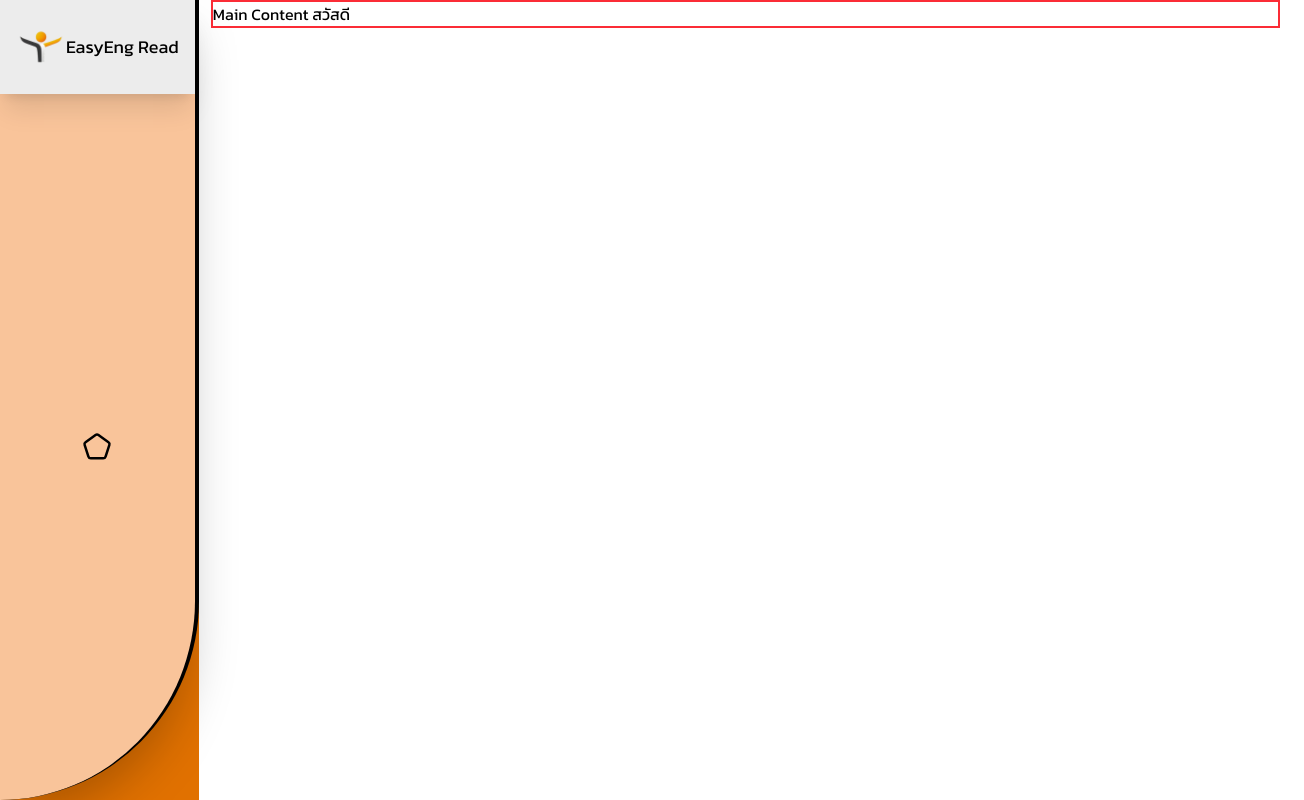
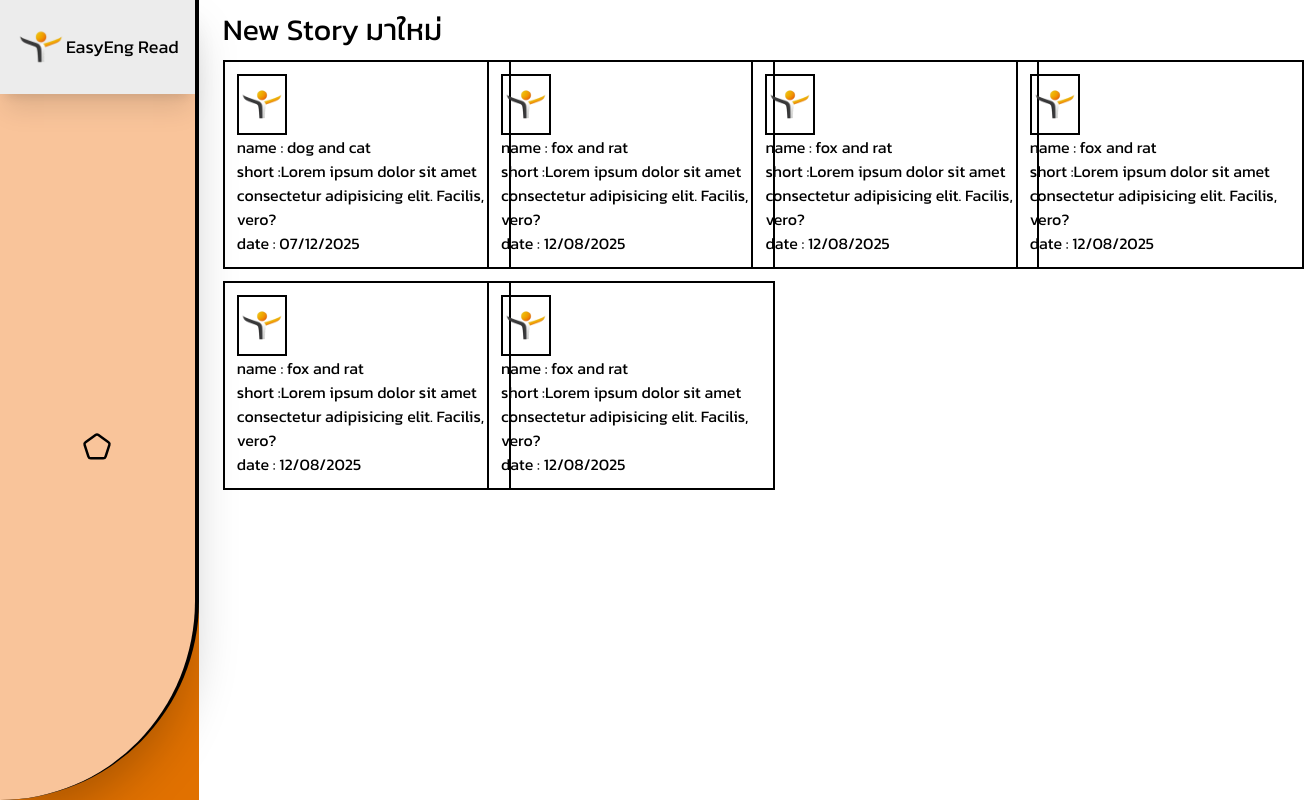
Before and after one commit to Theerapath-Ch/EasyEng-Read, a Next.js app: page / in a window 1280 px wide. Shown: the whole page, 1304 px wide, since content can reach past the window. Built offline with nearby package versions, Linux system fonts and the light colour scheme.

Commit message:
new Story page and prepare data  into cardlist

```diff
--- a/app/layout.tsx
+++ b/app/layout.tsx
@@ -1,8 +1,8 @@
 import type { Metadata } from "next";
 import { Geist, Geist_Mono , Kanit  } from "next/font/google";
 import "./globals.css";
-import NavbarLeft from "@/components/home/NavbarLeft";
-import HiddentNav from "../components/home/HiddentNav";
+import NavbarLeft from "@/components/navbar/NavbarLeft";
+import HiddentNav from "../components/navbar/HiddentNav";
 
 const geistSans = Geist({
   variable: "--font-geist-sans",
@@ -34,14 +34,14 @@ export default function RootLayout({
       <body
         className={`${geistKanit.className} ${geistSans.variable} ${geistMono.variable} antialiased`}
       >
-      <div className="md:flex gap-3 ">
+      <div className="lg:flex gap-3 ">
          {/* อยู่ทุกหน้า */}
           <div className=" bg-amber-600  sticky z-0 ">
             <HiddentNav />
             <NavbarLeft  />
           </div>
             {/* อยู่ทุกหน้า */}
-          <main className="flex-1 bg-white min-h-screen w-auto">
+          <main className="flex-1 bg-white min-h-screen w-auto p-3">
             {children}
           </main>
         </div>
--- a/app/page.tsx
+++ b/app/page.tsx
@@ -1,11 +1,12 @@
-
-
+import NewStrory from "@/components/main/NewStrory";
 
 export default function Home() {
   return (
-    <div className="border-red-500 border-2">
-      Main Content
-      สวัสดี
+    <div className="">
+      {/* New Story*/}
+      <NewStrory />
+      {/* Popular Stroty || All*/}
+      {/* Comming Soon */}
     </div>
   );
 }
--- /dev/null
+++ b/components/main/NewStrory.tsx
@@ -0,0 +1,82 @@
+type Story = {
+    id: number,
+    name: string,
+    shot: string,
+    detail: string,
+    date: Date
+}
+const stories: Story[] = [
+    {
+        id: 1,
+        name: "dog and cat",
+        shot: "Lorem ipsum dolor sit amet consectetur adipisicing elit. Facilis, vero?",
+        detail: "Lorem, ipsum dolor sit amet consectetur adipisicing elit. Commodi repellat similique, harum ipsam aliquam voluptatem eius mollitia ipsum reiciendis architecto rem dolorum aut sed, sit laborum corporis, accusantium velit provident.",
+        date: new Date("2025-12-07")
+    },
+    {
+        id: 2,
+        name: "fox and rat",
+        shot: "Lorem ipsum dolor sit amet consectetur adipisicing elit. Facilis, vero?",
+        detail: "Lorem, ipsum dolor sit amet consectetur adipisicing elit. Commodi repellat similique, harum ipsam aliquam voluptatem eius mollitia ipsum reiciendis architecto rem dolorum aut sed, sit laborum corporis, accusantium velit provident.",
+        date: new Date("2025-08-12")
+    },
+    {
+        id: 3,
+        name: "fox and rat",
+        shot: "Lorem ipsum dolor sit amet consectetur adipisicing elit. Facilis, vero?",
+        detail: "Lorem, ipsum dolor sit amet consectetur adipisicing elit. Commodi repellat similique, harum ipsam aliquam voluptatem eius mollitia ipsum reiciendis architecto rem dolorum aut sed, sit laborum corporis, accusantium velit provident.",
+        date: new Date("2025-08-12")
+    },
+    {
+        id: 4,
+        name: "fox and rat",
+        shot: "Lorem ipsum dolor sit amet consectetur adipisicing elit. Facilis, vero?",
+        detail: "Lorem, ipsum dolor sit amet consectetur adipisicing elit. Commodi repellat similique, harum ipsam aliquam voluptatem eius mollitia ipsum reiciendis architecto rem dolorum aut sed, sit laborum corporis, accusantium velit provident.",
+        date: new Date("2025-08-12")
+    },
+    {
+        id: 5,
+        name: "fox and rat",
+        shot: "Lorem ipsum dolor sit amet consectetur adipisicing elit. Facilis, vero?",
+        detail: "Lorem, ipsum dolor sit amet consectetur adipisicing elit. Commodi repellat similique, harum ipsam aliquam voluptatem eius mollitia ipsum reiciendis architecto rem dolorum aut sed, sit laborum corporis, accusantium velit provident.",
+        date: new Date("2025-08-12")
+    },
+    {
+        id: 6,
+        name: "fox and rat",
+        shot: "Lorem ipsum dolor sit amet consectetur adipisicing elit. Facilis, vero?",
+        detail: "Lorem, ipsum dolor sit amet consectetur adipisicing elit. Commodi repellat similique, harum ipsam aliquam voluptatem eius mollitia ipsum reiciendis architecto rem dolorum aut sed, sit laborum corporis, accusantium velit provident.",
+        date: new Date("2025-08-12")
+    },
+
+
+]
+
+const NewStrory = () => {
+    //console.log(stories);
+
+
+    return (
+        <>
+            <div className=" text-3xl mb-3">New Story มาใหม่</div>
+            <div className=" sm:grid sm:grid-cols-1 md:grid md:grid-cols-2  xl:grid xl:grid-cols-4 gap-3   ">
+                {stories.map((item) => {
+                return (
+                    <div className="border-2 w-2xs h-fit p-3 " key={item.id}>
+                        <img src="../img/logo1.png" alt="" width={50} className="border-2" />
+                        <p>name : {item.name}</p>
+                        <p>short :{item.shot}</p>
+                        <p>date : {item.date.toLocaleDateString("en-GB", {
+                            day: "2-digit",
+                            month: "2-digit",
+                            year: "numeric",
+                        })}</p>
+                    </div>
+                )
+            })}
+            </div>
+        </>
+    )
+};
+
+export default NewStrory;
--- a/components/home/NavbarLeft.tsx
+++ b/components/navbar/NavbarLeft.tsx
@@ -1,5 +1,5 @@
 "use client";
-import "../../components/home/navbar.css";
+import "./navbar.css";
 import { TableOfContents } from "lucide-react";
 import { Pentagon } from 'lucide-react';
 import { Facebook } from "lucide-react";
@@ -10,7 +10,7 @@ import { opentAndCloseNabar } from "./ts/opentAndCloseNabar";
 const NavbarLeft = () => {
 
   return (
-<div id="navbar" className=" sticky z-2 bg border-r-2 rounded-br-4xl md:rounded-br-full  md:border-r-4  md:h-dvh md:w-auto  md:flex md:justify-between  md:flex-col shadow-2xl  " >
+<div id="navbar" className=" sticky z-2 bg border-r-2 rounded-br-4xl lg:rounded-br-full  lg:border-r-4  lg:h-dvh lg:w-auto  lg:flex lg:justify-between  lg:flex-col shadow-2xl  " onClick={() => opentAndCloseNabar("navbar")} >
       <div className=" text-center p-4 bgImage flex justify-center items-center shadow-xl" >
         <img
           className=""
@@ -20,7 +20,7 @@ const NavbarLeft = () => {
         <p className="text-lg ">EasyEng Read</p>
       </div>
 
-      <div  className="w-full h-full text-center  flex flex-col justify-center items-center " onClick={() => opentAndCloseNabar("navbar")} >
+      <div  className="w-full h-full text-center  flex flex-col justify-center items-center "  >
         <Pentagon color="black" size={30}   />
       </div>
 
```
Also changed, not shown: components/navbar/navbar.css (renamed from components/home/navbar.css, +0 -10 lines), components/navbar/HiddentNav.tsx (renamed from components/home/HiddentNav.tsx), components/navbar/ts/opentAndCloseNabar.ts (renamed from components/home/ts/opentAndCloseNabar.ts).
